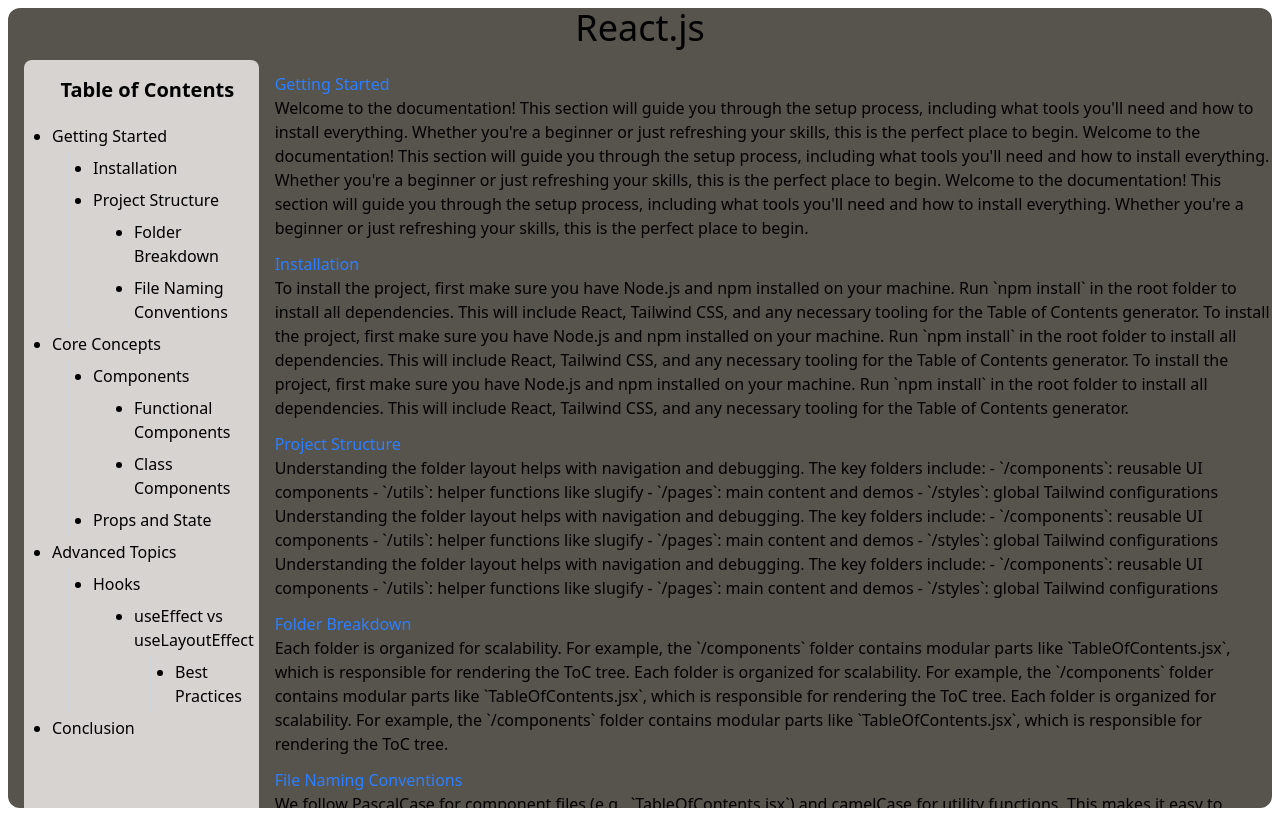
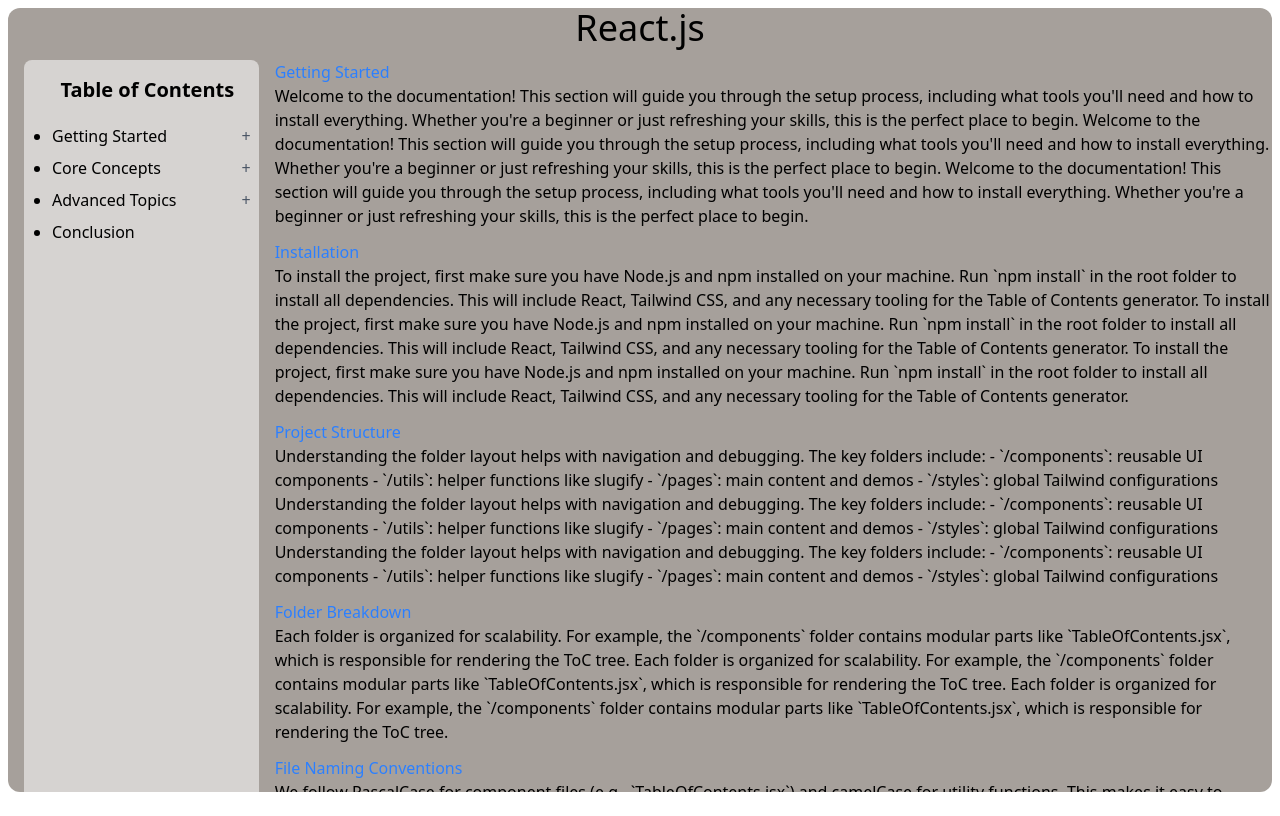
Before and after one commit to NitinTSutar/Assignment-Devify, a React (Vite) app: page / in a window 1280 px wide. Built offline with nearby package versions, Linux system fonts and the light colour scheme.

Commit message:
added collapseble sub-headings in the table

```diff
--- a/src/App.jsx
+++ b/src/App.jsx
@@ -12,16 +12,16 @@
     }, [tableData]);
 
     return (
-        <div>
-            <div className="m-2 rounded-xl flex flex-col  gap-3 bg-stone-600 h-dvh overflow-clip">
+        <div className="h-dvh p-2 ">
+            <div className="rounded-xl flex flex-col h-full gap-3 bg-stone-400 overflow-auto">
                 <h1 className="text-4xl text-center">React.js</h1>
-                <div className="flex">
+                <div className="flex h-full">
                     <TableOfContents data={tableData} />
 
-                    <div className="h-dvh overflow-x-scroll scroll-smooth">
+                    <div className=" overflow-scroll">
                         <ol>
                             {tableData.map((x) => (
-                                <div className="mt-3">
+                                <div className="mb-3 h-full overflow-auto">
                                     <li className="text-blue-500">{x.text}</li>
                                     <p>{x.content}</p>
                                 </div>
--- a/src/TableOfContents.jsx
+++ b/src/TableOfContents.jsx
@@ -1,4 +1,4 @@
-import React from "react";
+import React, { useState } from "react";
 
 // Utility to generate slugified text
 const slugify = (text) =>
@@ -35,15 +35,32 @@
 }
 
 function ToCItem({ item }) {
+    const [isOpen, setIsOpen] = useState(false);
+
     return (
         <li className="ml-4">
-            <a
-                href={`${item.id}`}
-                className=" hover:underline hover:text-blue-500 block py-1 "
-            >
-                {item.text}
-            </a>
-            {item.children.length > 0 && (
+            <div className="flex justify-between items-center pr-2">
+                <a
+                    href={`#${item.id}`}
+                    className="hover:underline hover:text-blue-500 block py-1 flex-1"
+                >
+                    {item.text}
+                </a>
+
+                {item.children.length > 0 && (
+                    <button
+                        onClick={() => setIsOpen(!isOpen)}
+                        className="ml-2 text-gray-600 hover:text-black"
+                        aria-label={
+                            isOpen ? "Collapse section" : "Expand section"
+                        }
+                    >
+                        {isOpen ? "^" : "+"}
+                    </button>
+                )}
+            </div>
+
+            {item.children.length > 0 && isOpen && (
                 <ul className="ml-4 border-l border-gray-300 pl-2 list-disc">
                     {item.children.map((child) => (
                         <ToCItem key={child.id} item={child} />
```
